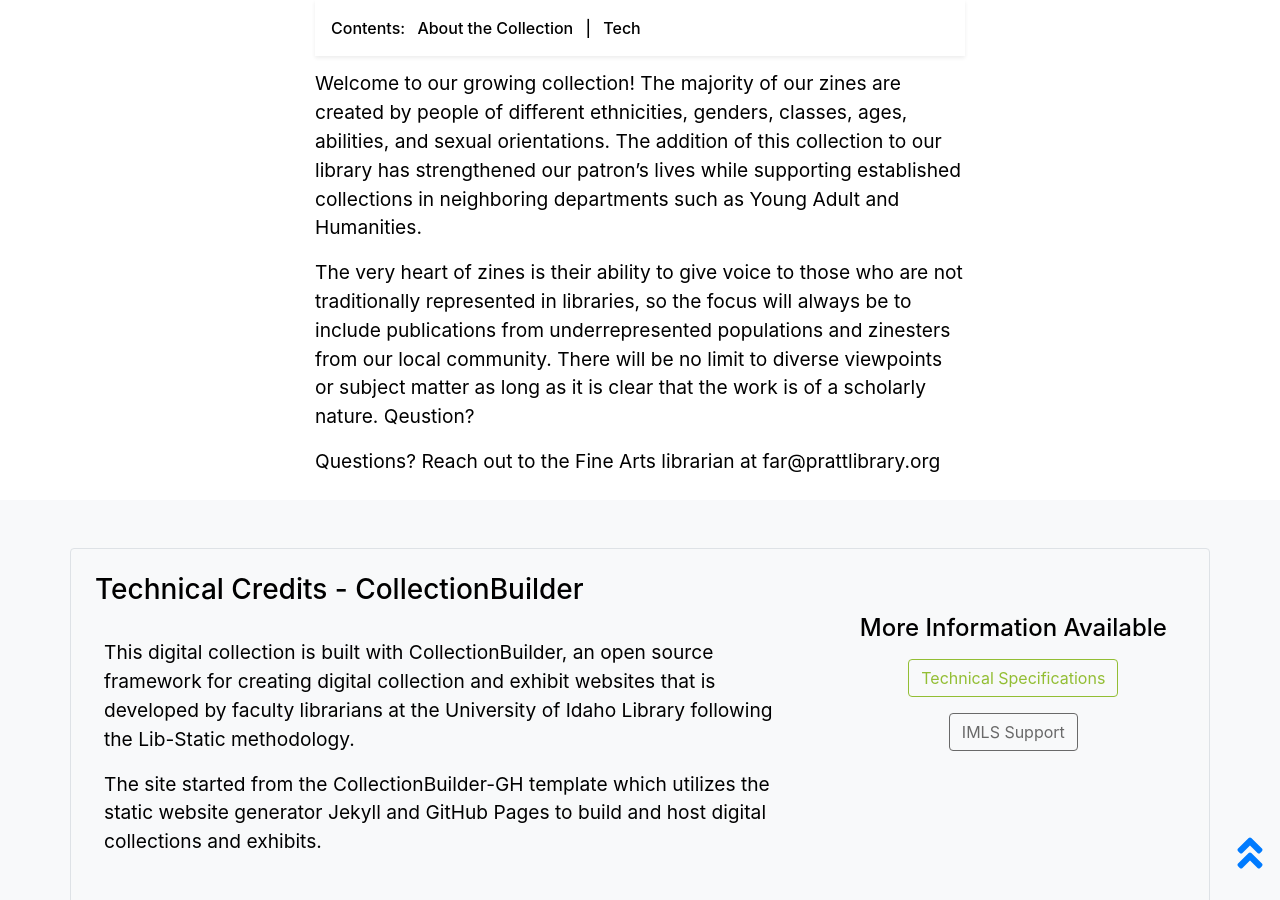
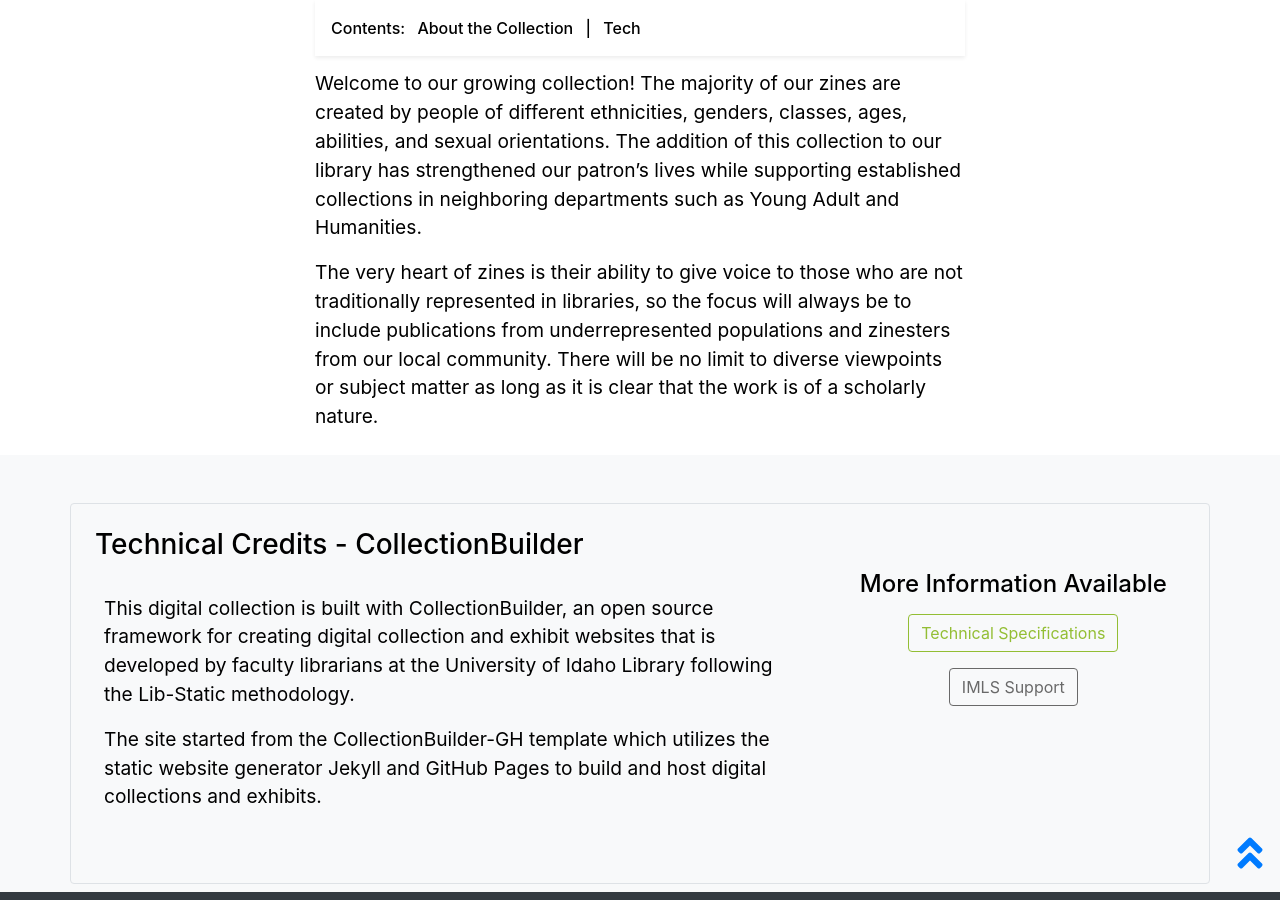
Before and after one commit to HRKerner/Collection-Builder, a Jekyll site: the page built from pages/about.md, in a window 1280 px wide and 900 px high, scrolled down 565 px. Built offline with Jekyll 4.4.1, drawn with Linux system fonts in a browser that asks for light colours.

Commit message:
Update about.md

```diff
--- a/pages/about.md
+++ b/pages/about.md
@@ -16,6 +16,3 @@ credits: true
 Welcome to our growing collection! The majority of our zines are created by people of different ethnicities, genders, classes, ages, abilities, and sexual orientations. The addition of this collection to our library has strengthened our patron's lives while supporting established collections in neighboring departments such as Young Adult and Humanities.
 
 The very heart of zines is their ability to give voice to those who are not traditionally represented in libraries, so the focus will always be to include publications from underrepresented populations and zinesters from our local community. There will be no limit to diverse viewpoints or subject matter as long as it is clear that the work is of a scholarly nature.
-Qeustion?
-
-Questions? Reach out to the Fine Arts librarian at far@prattlibrary.org
```
